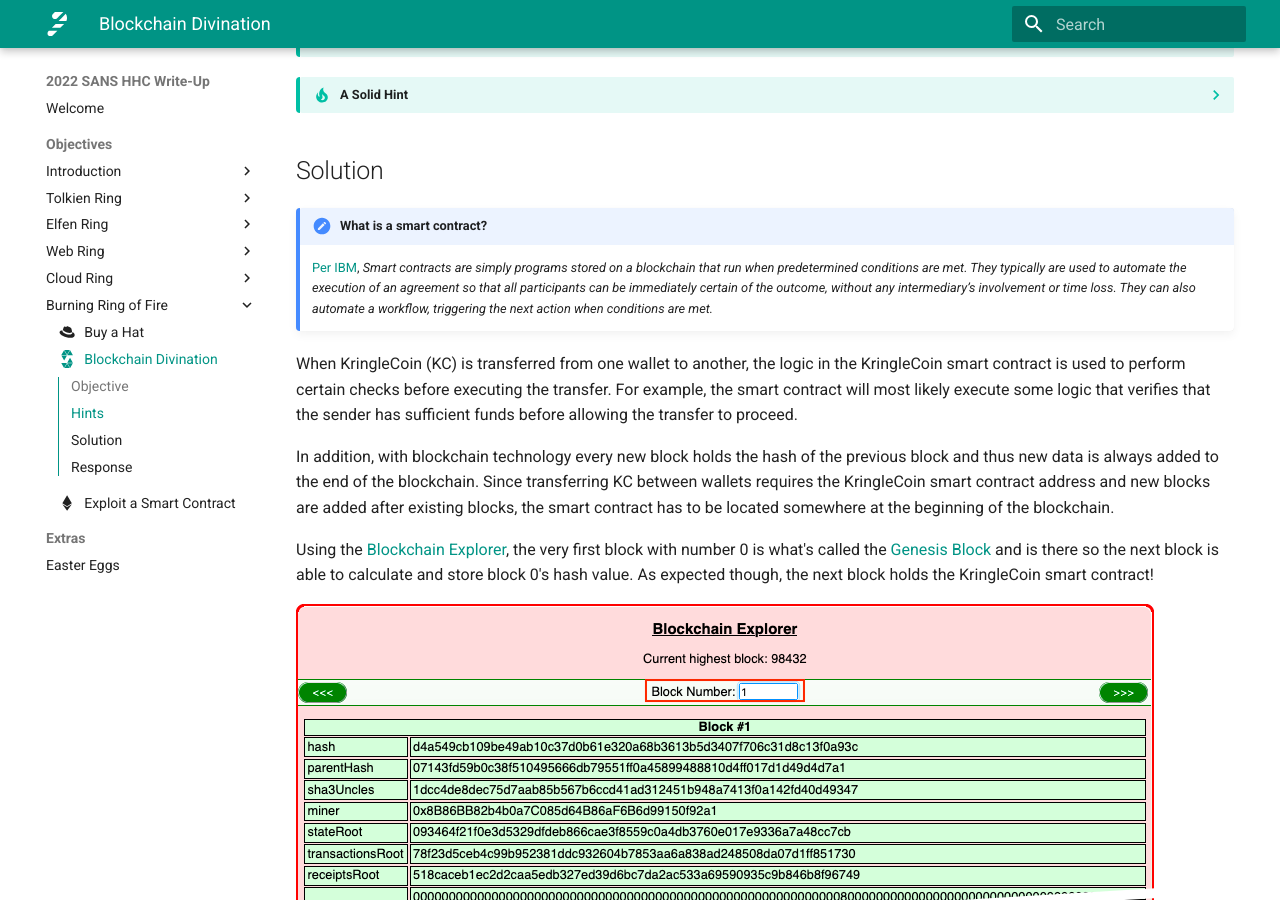
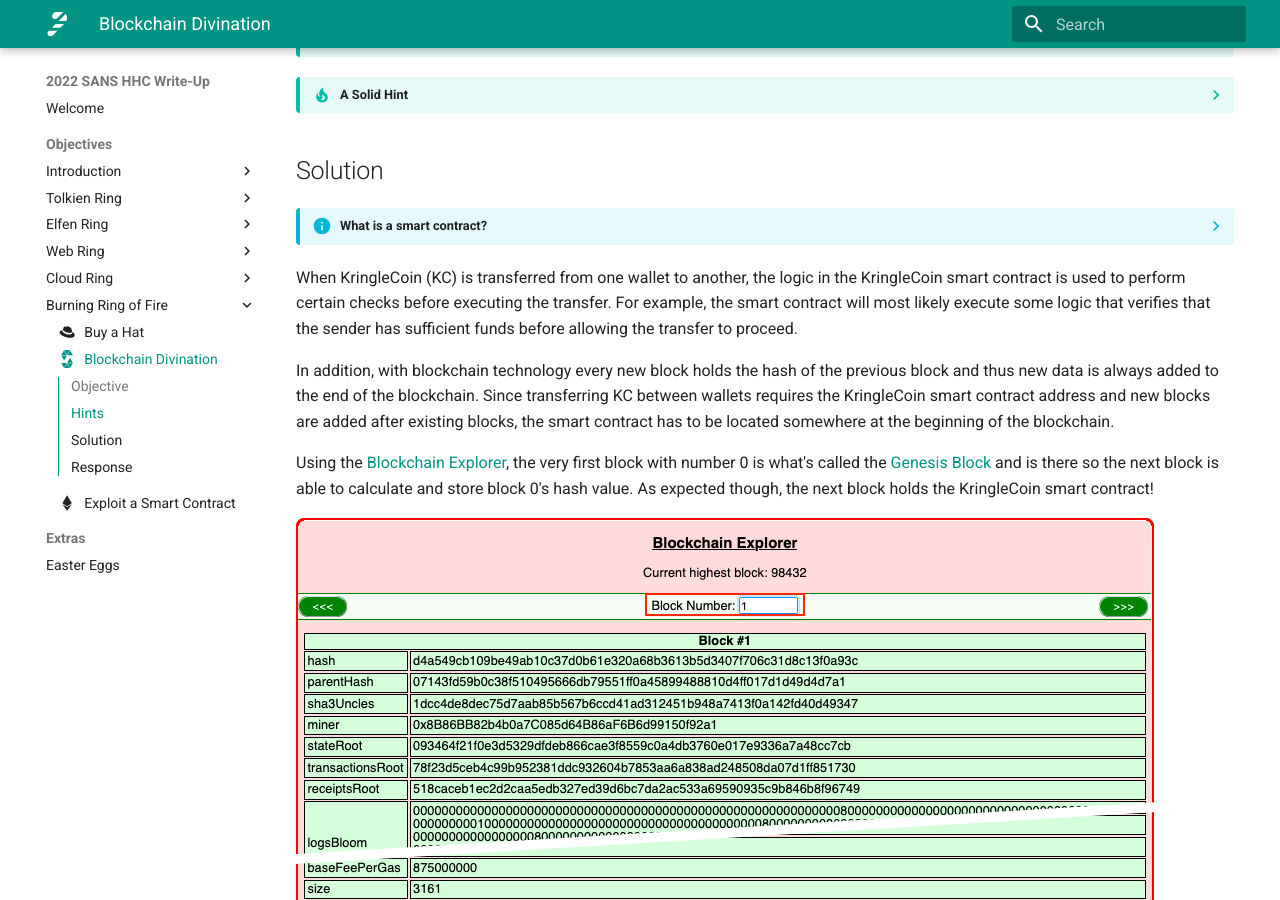
Before and after one commit to crahan/HolidayHackChallenge2022, an MkDocs documentation site: the page built from docs/objectives/o15.md, in a window 1280 px wide and 900 px high, scrolled down 559 px. Built offline with MkDocs 1.6.1 and Material for MkDocs 9.7.7, drawn with Linux system fonts in a browser that asks for light colours; comment, search, counter and statistics services are not loaded; some of the changed lines change nothing that is shown.

Commit message:
Update admonition

```diff
--- a/docs/objectives/o15.md
+++ b/docs/objectives/o15.md
@@ -35,7 +35,7 @@
 
 ## Solution
 
-!!! note "What is a smart contract?"
+??? info "What is a smart contract?"
     [Per IBM](https://www.ibm.com/topics/smart-contracts), *Smart contracts are simply programs stored on a blockchain that run when predetermined conditions are met. They typically are used to automate the execution of an agreement so that all participants can be immediately certain of the outcome, without any intermediary’s involvement or time loss. They can also automate a workflow, triggering the next action when conditions are met.*
 
 When KringleCoin (KC) is transferred from one wallet to another, the logic in the KringleCoin smart contract is used to perform certain checks before executing the transfer. For example, the smart contract will most likely execute some logic that verifies that the sender has sufficient funds before allowing the transfer to proceed.
```
